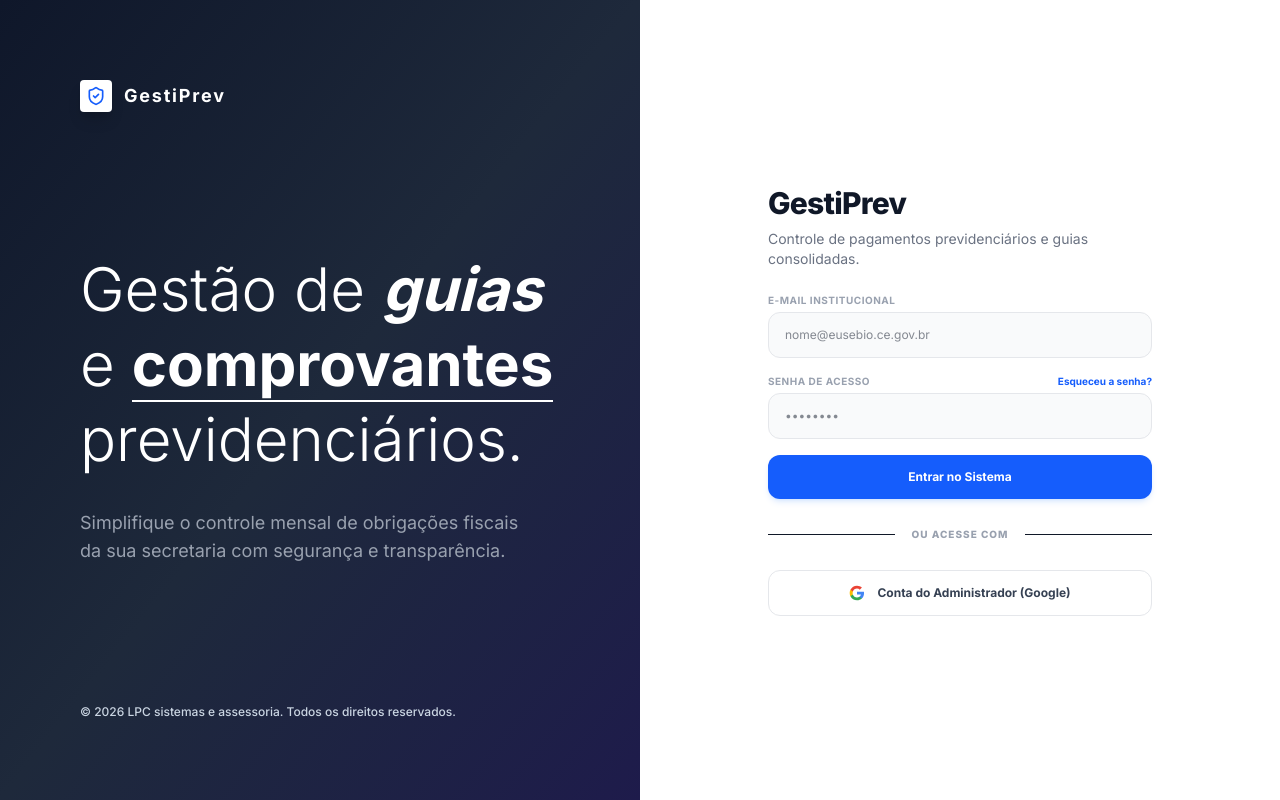
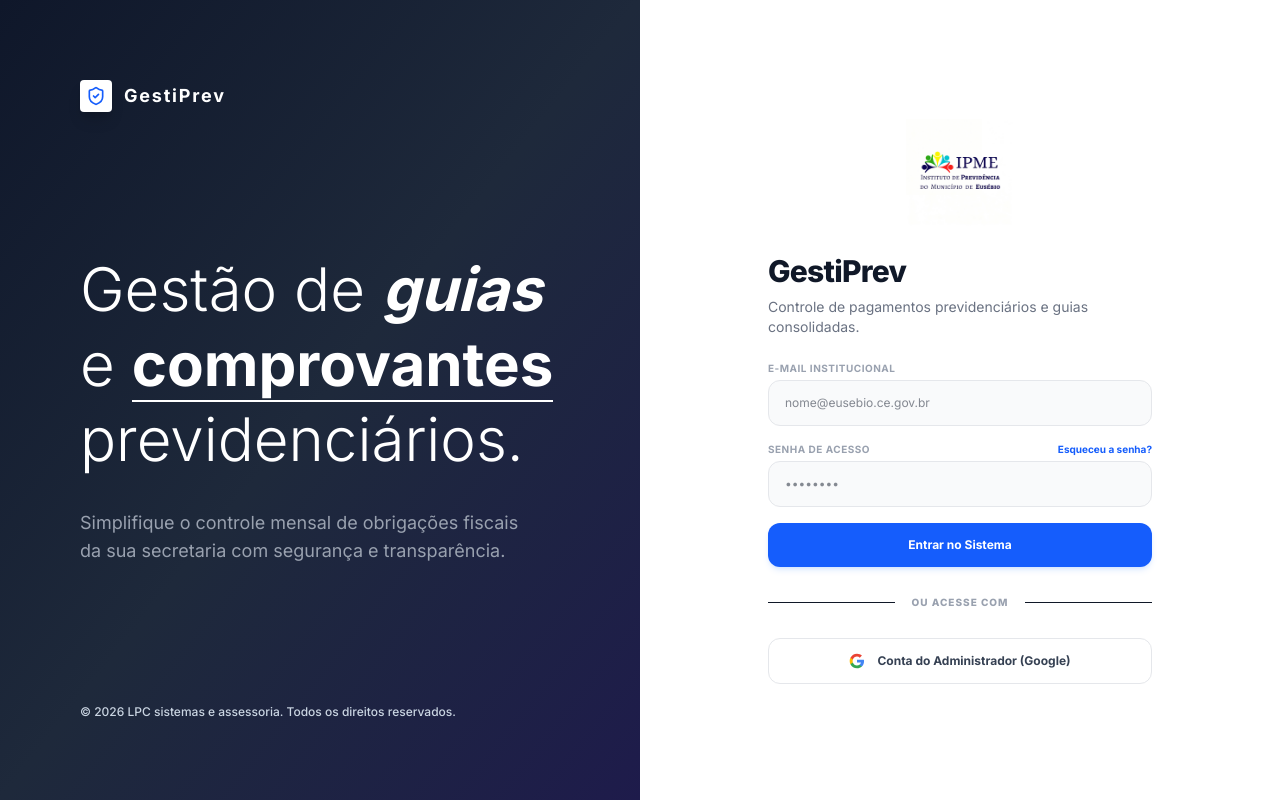
Before and after one commit to pliniocatunda-commits/Controle-de-guias, a React (Vite) app: page / in a window 1280 px wide. Built offline with nearby package versions, Linux system fonts and the light colour scheme; no server answers; the database is empty.

Commit message:
feat: add IPME logo to login screen
Include the IPME horizontal logo above the GestiPrev title to improve brand visibility on the authentication page.

```diff
--- a/src/App.tsx
+++ b/src/App.tsx
@@ -546,6 +546,9 @@
         </div>
         <div className="w-full lg:w-1/2 flex flex-col items-center justify-center p-8 relative overflow-y-auto">
            <div className="w-full max-w-sm py-12 md:py-0">
+              <div className="mb-6 flex justify-center">
+                 <IpmeLogo variant="horizontal" className="!h-24 md:!h-28" />
+              </div>
               <h2 className="text-3xl font-extrabold mb-2 text-gray-900 tracking-tight">GestiPrev</h2>
               <p className="text-gray-500 mb-6 text-sm">Controle de pagamentos previdenciários e guias consolidadas.</p>
 
```
